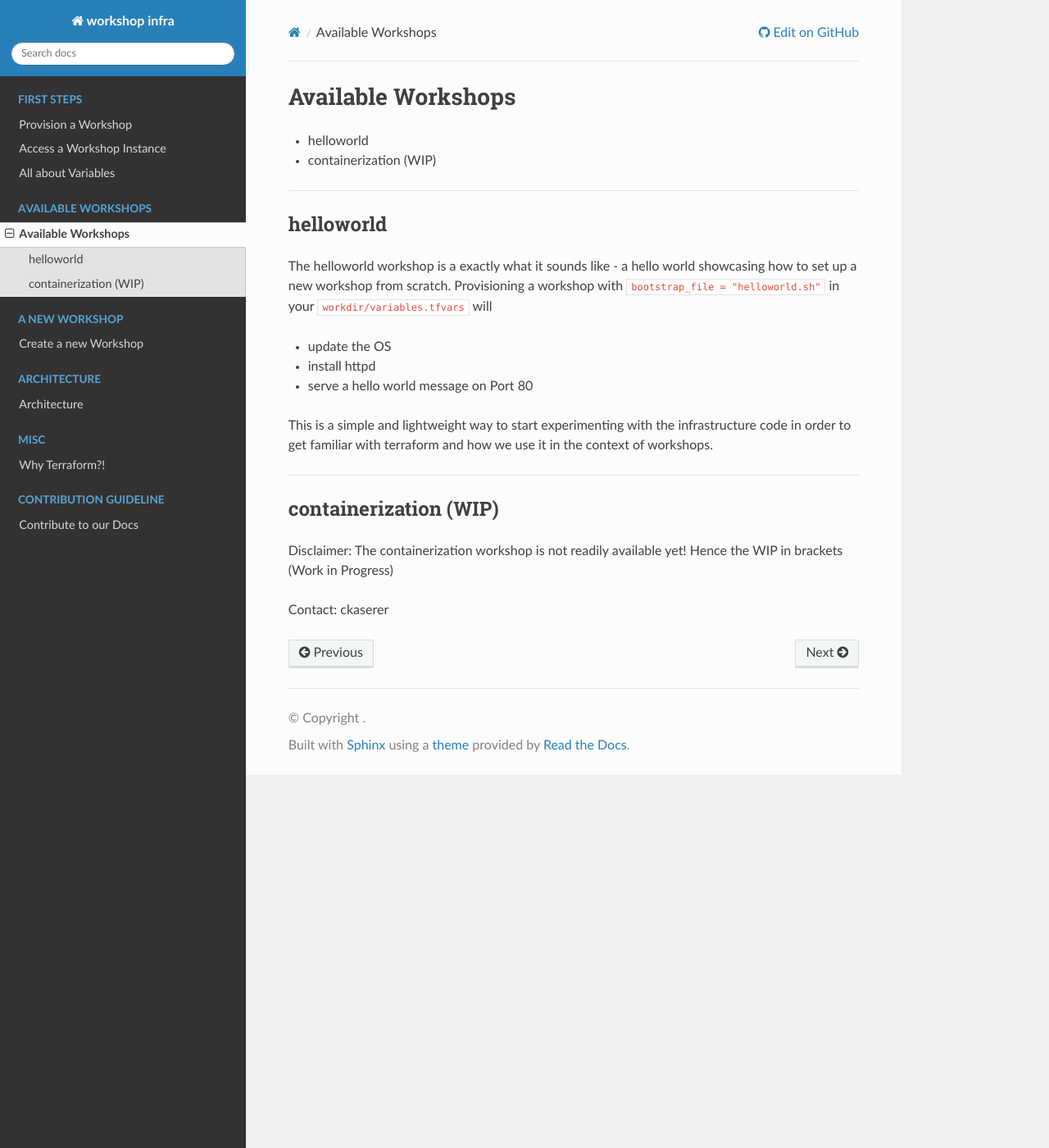
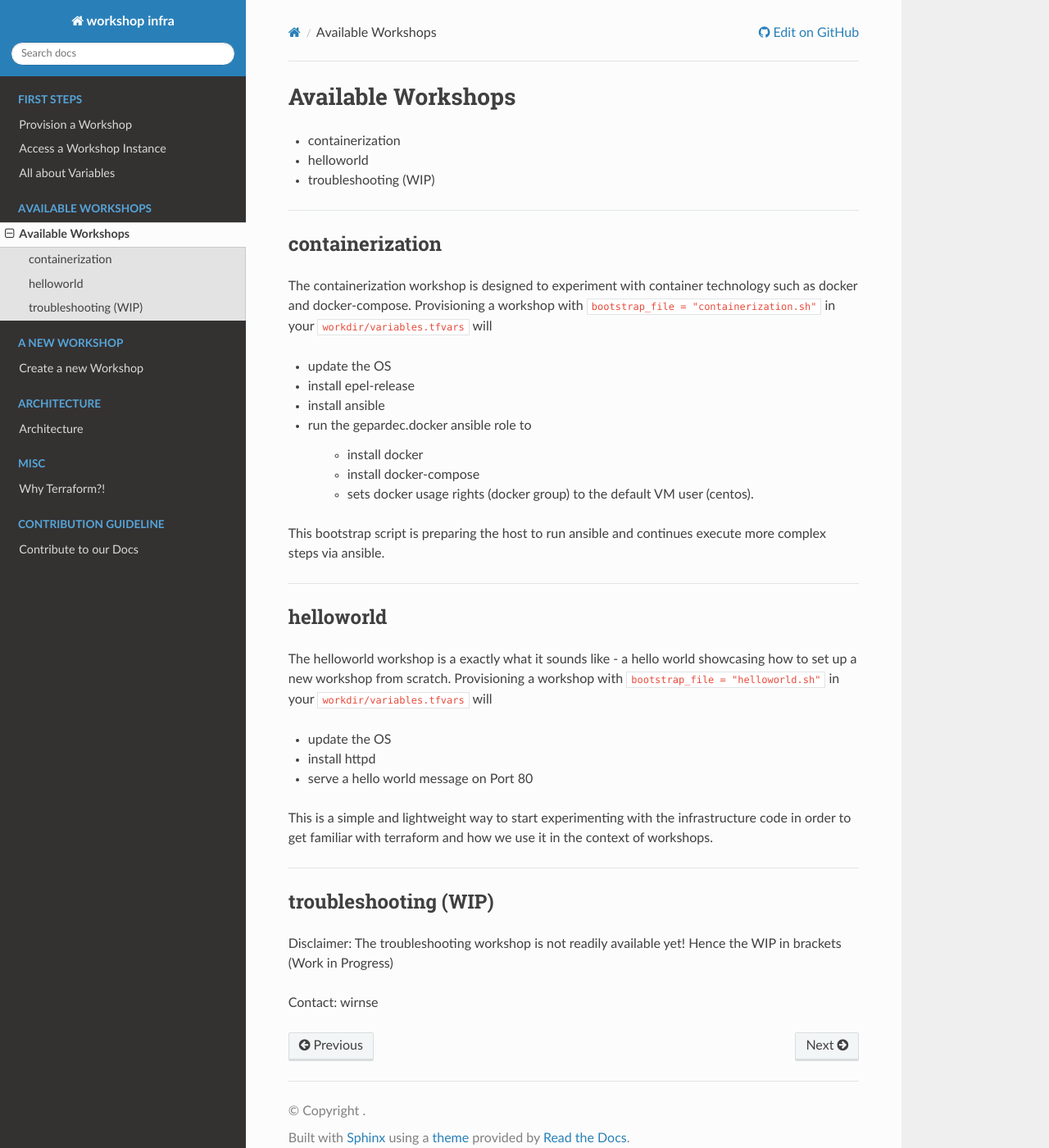
Before and after one commit to ckaserer/train, a Sphinx documentation site: the page built from docs/source/workshop_list.rst, in a window 1280 px wide and 1400 px high. Shown: the whole window at 82% size. Built offline with Sphinx 7.4.7 and the Read the Docs theme 2.0.0, drawn with Linux system fonts in a browser that asks for light colours.

Commit message:
added containerization workshop

```diff
--- a/docs/source/workshop_list.rst
+++ b/docs/source/workshop_list.rst
@@ -1,10 +1,29 @@
 Available Workshops
 #######################
 
+* containerization
 * helloworld
-* containerization (WIP)
+* troubleshooting (WIP)
 
 ---------
+
+containerization
+------------------------
+
+The containerization workshop is designed to experiment with container technology such as docker and docker-compose. Provisioning a workshop with :code:`bootstrap_file = "containerization.sh"` in your :code:`workdir/variables.tfvars` will
+
+* update the OS
+* install epel-release
+* install ansible
+* run the gepardec.docker ansible role to
+
+    * install docker
+    * install docker-compose
+    * sets docker usage rights (docker group) to the default VM user (centos).
+
+This bootstrap script is preparing the host to run ansible and continues execute more complex steps via ansible.
+
+------------
 
 helloworld
 ------------
@@ -19,10 +38,9 @@ This is a simple and lightweight way to start experimenting with the infrastruct
 
 ---------
 
-containerization (WIP)
+troubleshooting (WIP)
 ------------------------
 
-Disclaimer: The containerization workshop is not readily available yet!
-Hence the WIP in brackets (Work in Progress)
+Disclaimer: The troubleshooting workshop is not readily available yet! Hence the WIP in brackets (Work in Progress)
 
-Contact: ckaserer
+Contact: wirnse
```
Also changed, not shown: 5 other files.
